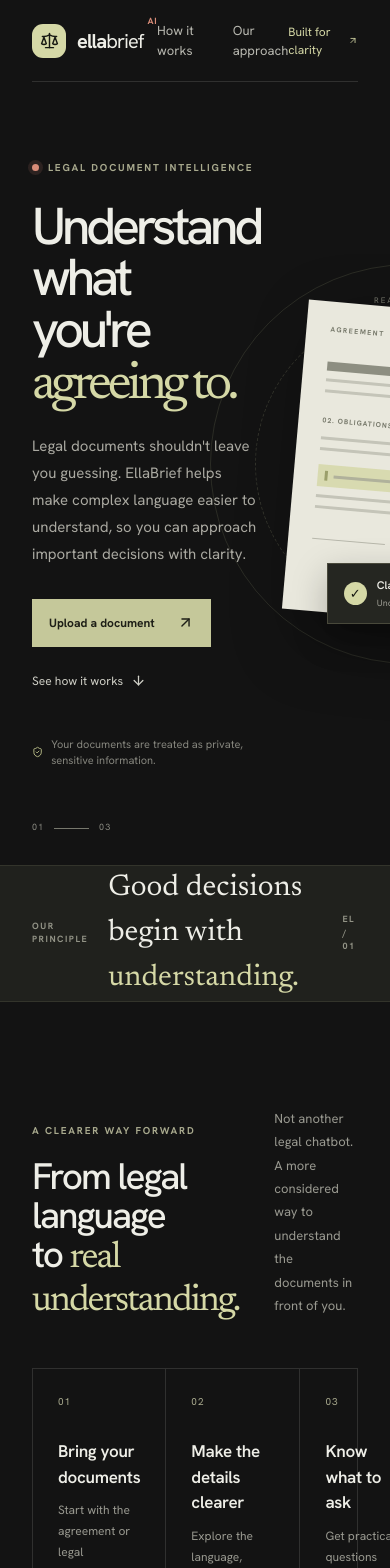
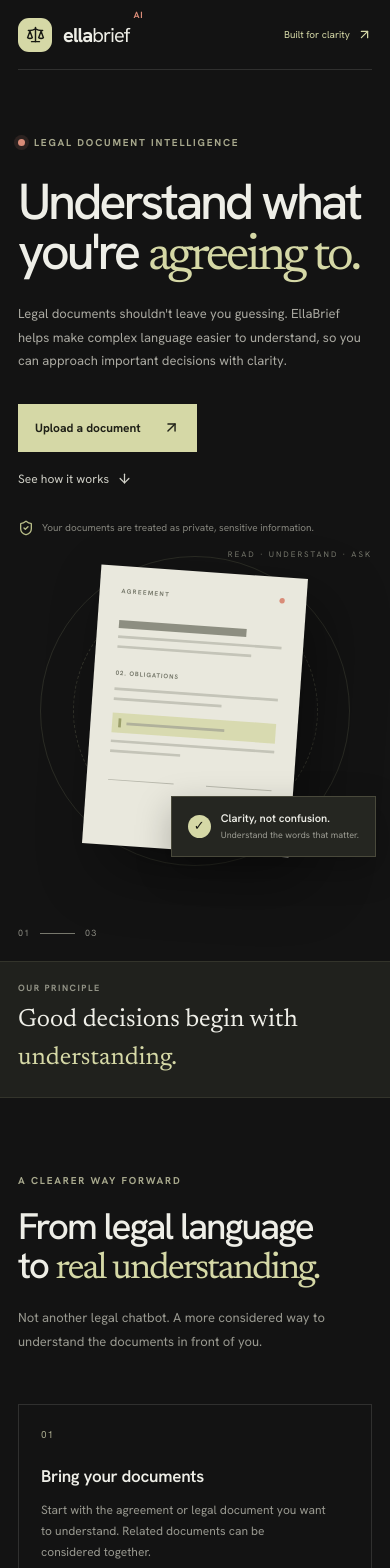
Before and after one commit to joejoe-max/Ellalexi-Ai, a React (Vite) app: page / in a window 390 px wide. Shown: the top 1568 px of the page. Built offline with nearby package versions, Linux system fonts and the light colour scheme.

Commit message:
Restore responsive landing page layout and fix upload CTA state

```diff
--- a/src/styles/index.css
+++ b/src/styles/index.css
@@ -47,7 +47,7 @@ h1, h2, h3, p { margin-top: 0; }
 h1 em, h2 em { color: var(--olive); font-family: "Newsreader", serif; font-weight: 400; }
 .hero-description { max-width: 470px; color: #aaa9a1; font-size: 15px; line-height: 1.8; }
 .hero-actions { display: flex; flex-wrap: wrap; align-items: center; gap: 25px; margin-top: 31px; }
-.coming-soon-button { min-height: 48px; display: inline-flex; align-items: center; gap: 22px; padding: 0 17px; color: #202118; background: var(--olive); font-size: 12px; font-weight: 700; cursor: not-allowed; opacity: .92; }
+.coming-soon-button { min-height: 48px; display: inline-flex; align-items: center; gap: 22px; padding: 0 17px; color: #202118; background: var(--olive); font-size: 12px; font-weight: 700; cursor: pointer; opacity: 1; }
 .text-link { display: inline-flex; align-items: center; gap: 8px; color: #d0d0c7; font-size: 12px; }
 .hero-footnote { display: flex; align-items: center; gap: 8px; margin-top: 46px; color: #85857d; font-size: 11px; }
 .hero-footnote svg { color: #b8bd88; }
@@ -112,3 +112,51 @@ h1 em, h2 em { color: var(--olive); font-family: "Newsreader", serif; font-weigh
 .not-found h1 { font-size: clamp(48px, 6vw, 70px); }
 .not-found p { color: #aaa9a1; font-size: 14px; }
 .back-link { display: inline-flex; align-items: center; gap: 8px; margin-top: 12px; color: var(--olive); font-size: 13px; }
+
+
+@media (max-width: 800px) {
+  .section-wrap, .site-header, .site-footer { width: min(100% - 40px, 600px); }
+  .hero { grid-template-columns: 1fr; gap: 5px; padding-block: 75px 80px; }
+  .hero-art { min-height: 390px; }
+  .hero-index { bottom: 20px; }
+  .section-heading { align-items: flex-start; flex-direction: column; gap: 17px; }
+  .section-heading > p { max-width: 450px; }
+  .boundary-inner { grid-template-columns: 42px 1fr; gap: 18px; }
+  .boundary-side-note { display: none; }
+}
+
+@media (max-width: 560px) {
+  .section-wrap, .site-header, .site-footer { width: calc(100% - 36px); }
+  .site-header { height: 70px; }
+  .header-nav { display: none; }
+  .header-note { font-size: 10px; }
+  .hero { padding-top: 65px; }
+  .hero h1 { font-size: clamp(48px, 13vw, 64px); letter-spacing: -3.2px; }
+  .hero-description { font-size: 13px; }
+  .hero-actions { align-items: flex-start; flex-direction: column; gap: 18px; }
+  .hero-footnote { margin-top: 32px; font-size: 10px; }
+  .hero-art { min-height: 340px; }
+  .orbit-one { width: 310px; height: 310px; }
+  .orbit-two { width: 245px; height: 245px; }
+  .document-sheet { transform: rotate(4deg) scale(.9); }
+  .clarity-note { right: -4px; bottom: 24px; }
+  .art-caption { top: 7px; right: 0; }
+  .principle-inner { min-height: 105px; align-items: flex-start; justify-content: center; flex-direction: column; gap: 7px; padding-block: 20px; }
+  .principle-inner p { font-size: 25px; }
+  .principle-mark { display: none; }
+  .how-section { padding-block: 75px; }
+  .steps-grid { grid-template-columns: 1fr; }
+  .step-card { min-height: auto; padding: 22px; }
+  .step-card + .step-card { border-left: 0; border-top: 1px solid var(--line); }
+  .step-card h3 { margin-top: 22px; }
+  .boundary-inner { padding-block: 58px; }
+  .boundary-inner h2 { font-size: 40px; }
+  .site-footer { grid-template-columns: 1fr; gap: 7px; }
+  .site-footer .footer-disclaimer { margin-top: 15px; }
+}
+
+@media (prefers-reduced-motion: reduce) {
+  *, *::before, *::after { scroll-behavior: auto !important; transition-duration: .01ms !important; animation-duration: .01ms !important; animation-iteration-count: 1 !important; }
+}
+
+.coming-soon-button:hover,.coming-soon-button:focus-visible{background:#e1e4bb;outline:2px solid var(--olive);outline-offset:3px}
```
